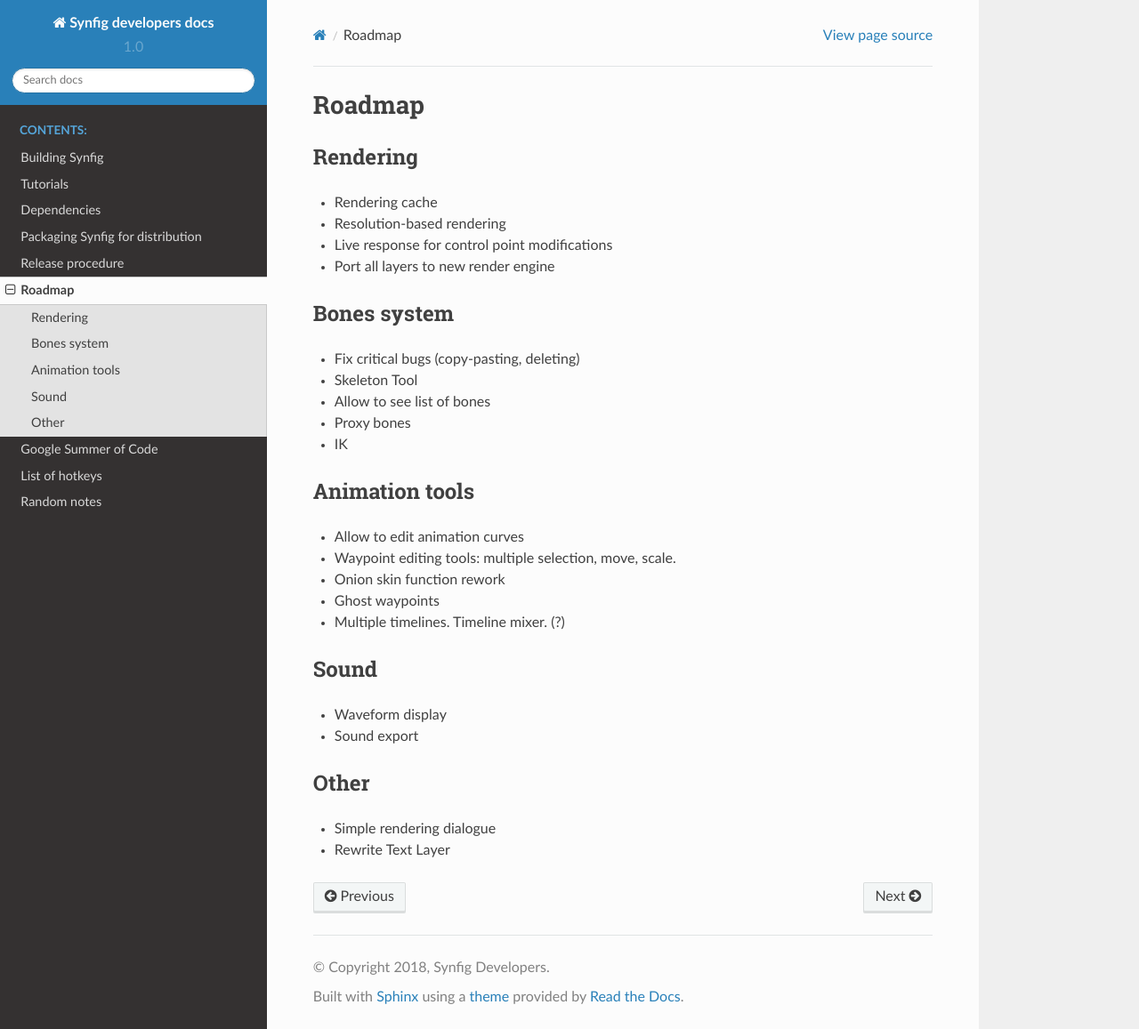
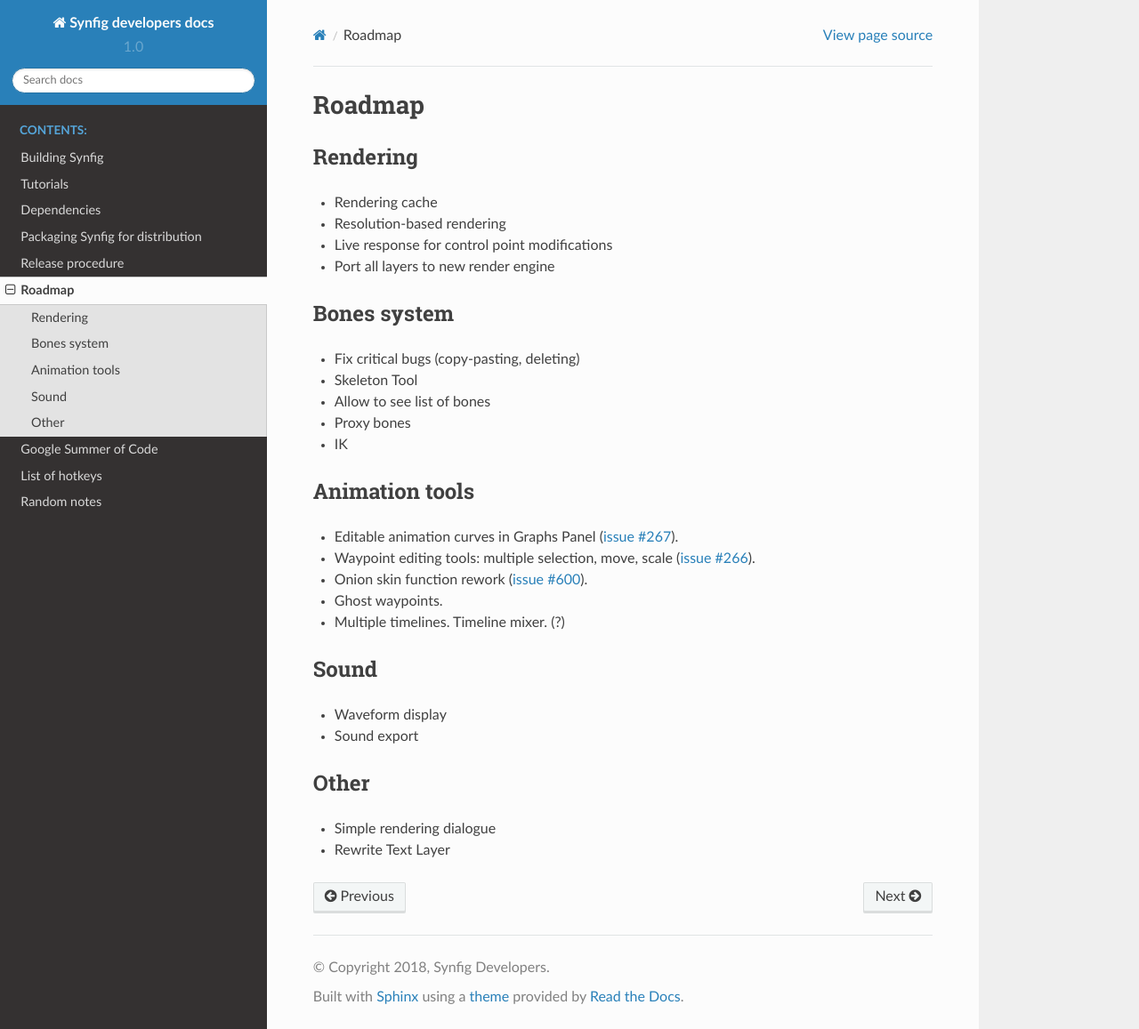
Before and after one commit to synfig/synfig-docs-dev, a Sphinx documentation site: the page built from docs/common/roadmap.rst, in a window 1280 px wide and 1157 px high. Shown: the whole window at 89% size. Built offline with Sphinx 7.4.7 and the Read the Docs theme 2.0.0, drawn with Linux system fonts in a browser that asks for light colours.

Commit message:
Update roadmap

```diff
--- a/docs/common/roadmap.rst
+++ b/docs/common/roadmap.rst
@@ -21,10 +21,10 @@
 Animation tools
 ~~~~~~~~~~~~~~~
 
-* Allow to edit animation curves
-* Waypoint editing tools: multiple selection, move, scale.
-* Onion skin function rework
-* Ghost waypoints
+* Editable animation curves in Graphs Panel (`issue #267 <https://github.com/synfig/synfig/issues/267>`_).
+* Waypoint editing tools: multiple selection, move, scale (`issue #266 <https://github.com/synfig/synfig/issues/266>`_).
+* Onion skin function rework (`issue #600 <https://github.com/synfig/synfig/issues/600>`_).
+* Ghost waypoints.
 * Multiple timelines. Timeline mixer. (?)
 
 Sound
```
